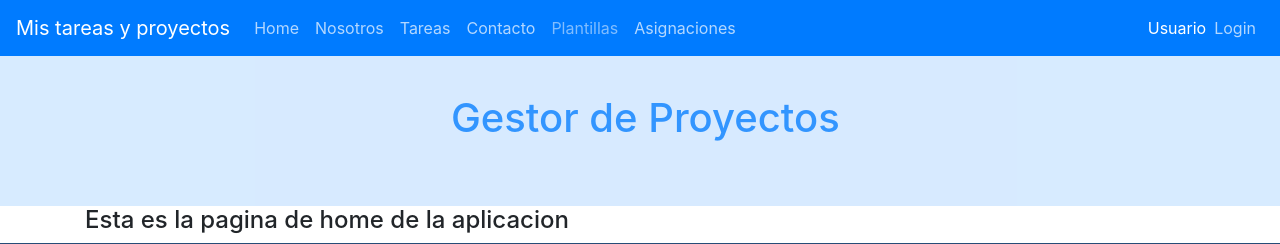
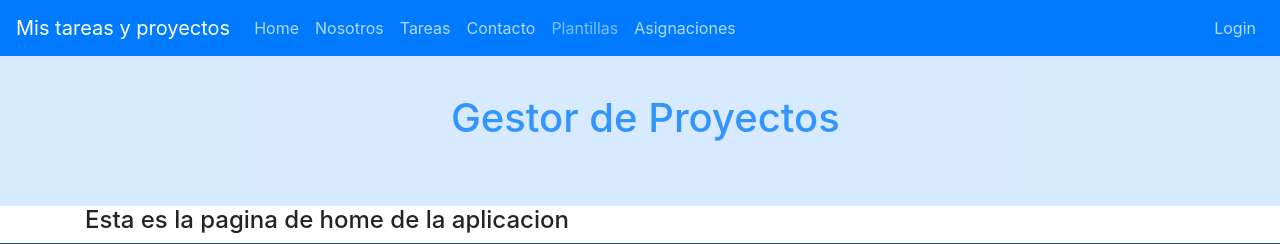
Before and after one commit to luxAnal2003/proyecto-daw, a PHP site: page /index.php in a window 1280 px wide. Shown: the top 244 px of the page. Run offline with PHP 8.4, Linux system fonts and the light colour scheme; some libraries are stand-ins or nearby versions.

Commit message:
Se añade gestion de usuarios para cambio del header

```diff
--- a/index.php
+++ b/index.php
@@ -13,6 +13,11 @@
 
         require_once 'controller/' . $controlador . '.php';
 
+        if (isset($_GET['p']) && $_GET['p'] == 'logout') {
+            $indexController = new IndexController();
+            $indexController->logout();
+        }
+
         $cont = new  $controlador();// creacion del objeto controlador
         $cont->$funcion();// llamada a la funcion del controlador
 
--- a/view/templates/header.php
+++ b/view/templates/header.php
@@ -45,8 +45,12 @@ if(empty($_SESSION['user'])){ //simulacion manejo de variables de sesion
                 ?>
             </ul>
             <ul class="navbar-nav ml-auto">
-                <li class="nav-item my-auto"><span style="color:white">Usuario </span></li>
-                <li class="nav-item"><a class="nav-link" href="index.php?c=index&f=index&p=login">Login</a></li>
+                <?php if (!empty($_SESSION['usuario_nombre'])) { ?>
+                    <li class="nav-item my-auto"><span style="color:white">Bienvenido, <?php echo $_SESSION['usuario_nombre']; ?></span></li>
+                    <li class="nav-item"><a class="nav-link" href="index.php?c=index&f=index&p=logout">Cerrar sesión</a></li>
+                <?php } else { ?>
+                    <li class="nav-item"><a class="nav-link" href="index.php?c=index&f=index&p=login">Login</a></li>
+                <?php } ?>
             </ul>
         </nav>
         <h1 class="jumbotron text-center titNivel1">
```
